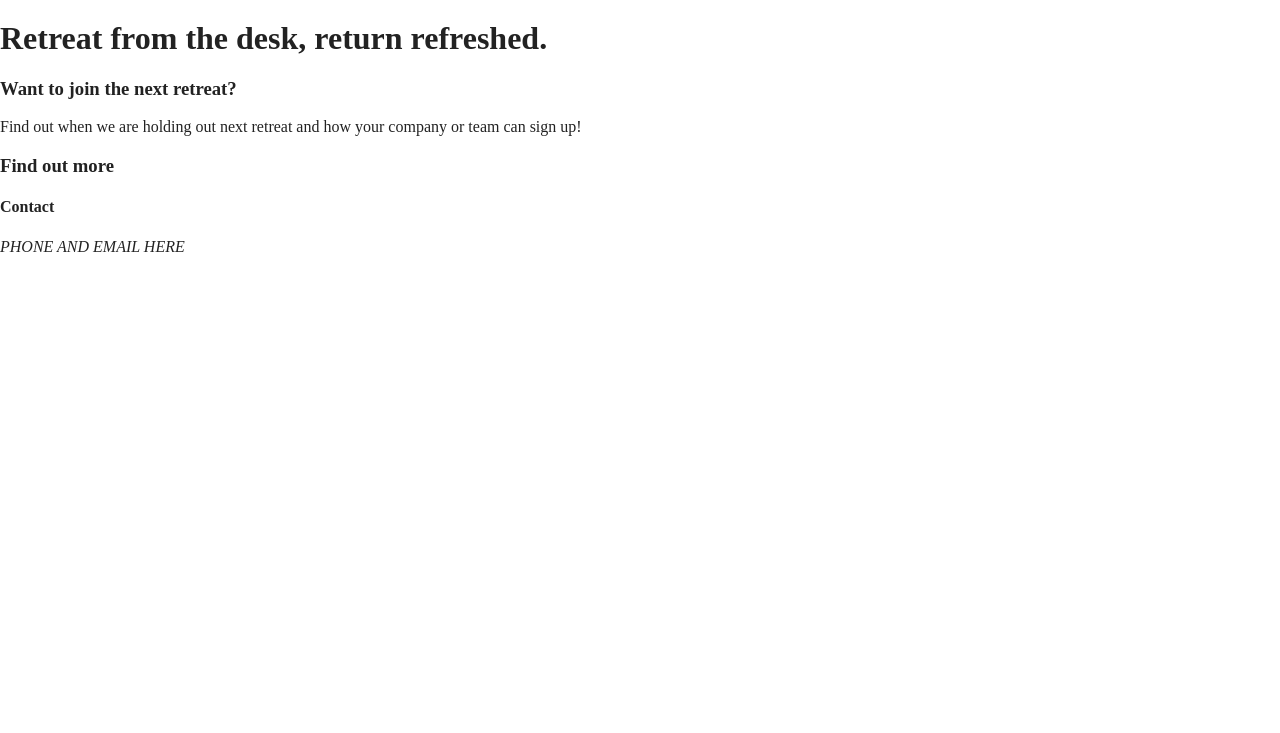
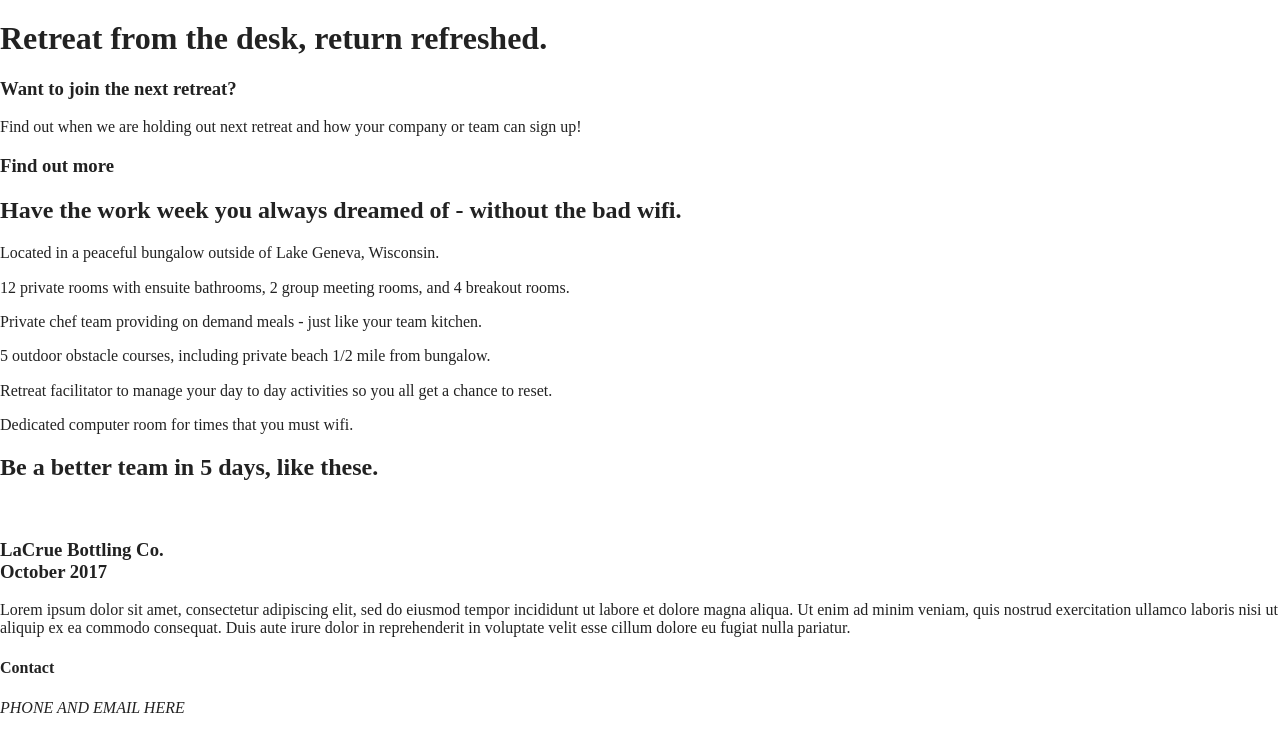
Before and after one commit to Hayley-A/unplugged-retreat, a website built with Parcel: page index.html in a window 1280 px wide. Shown: the part 74-807 px from the top of the page. Built offline with nearby package versions, Linux system fonts and the light colour scheme.

Commit message:
Finished HTML framework and added text content

```diff
--- a/index.html
+++ b/index.html
@@ -72,6 +72,60 @@
 
     </aside>
 
+    <section class="features">
+      <div class="content-wrapper">
+        <div>
+          <h2>Have the work week you always dreamed of - without the bad wifi.</h2>
+        </div>
+        <article>
+          <p class="fontawesome-icon"></p>
+          <p class="features-itme-description">Located in a peaceful bungalow outside of Lake Geneva, Wisconsin.</p>
+        </article>
+        <article>
+          <p class="fontawesome-icon"></p>
+          <p class="features-itme-description">12 private rooms with ensuite bathrooms, 2 group meeting rooms,
+            and 4 breakout rooms.</p>
+        </article>
+        <article>
+          <p class="fontawesome-icon"></p>
+          <p class="features-itme-description">Private chef team providing on demand meals - just like your team kitchen.</p>
+        </article>
+        <article>
+          <p class="fontawesome-icon"></p>
+          <p class="features-itme-description">5 outdoor obstacle courses, including private beach 1/2 mile from bungalow.</p>
+        </article>
+        <article>
+          <p class="fontawesome-icon"></p>
+          <p class="features-itme-description">Retreat facilitator to manage your day to day activities so you all get a chance to reset.</p>
+        </article>
+        <article>
+          <p class="fontawesome-icon"></p>
+          <p class="features-itme-description">Dedicated computer room for times that you must wifi.</p>
+        </article>
+
+      </div>
+    </section>
+    <section class="reviews">
+      <div class="content-wrapper">
+        <div>
+          <h2>Be a better team in 5 days, like these.</h2>
+        </div>
+        <div>
+          <img>
+        </div>
+        <div>
+          <h3>LaCrue Bottling Co.<br>October 2017</h3>
+        </div>
+        <div>
+          <p>Lorem ipsum dolor sit amet, consectetur adipiscing elit,
+            sed do eiusmod tempor incididunt ut labore et dolore magna aliqua.
+            Ut enim ad minim veniam, quis nostrud exercitation ullamco
+            laboris nisi ut aliquip ex ea commodo consequat.
+            Duis aute irure dolor in reprehenderit in voluptate velit esse
+            cillum dolore eu fugiat nulla pariatur.</p>
+        </div>
+      </div>
+    </section>
 
   </main>
 
```
